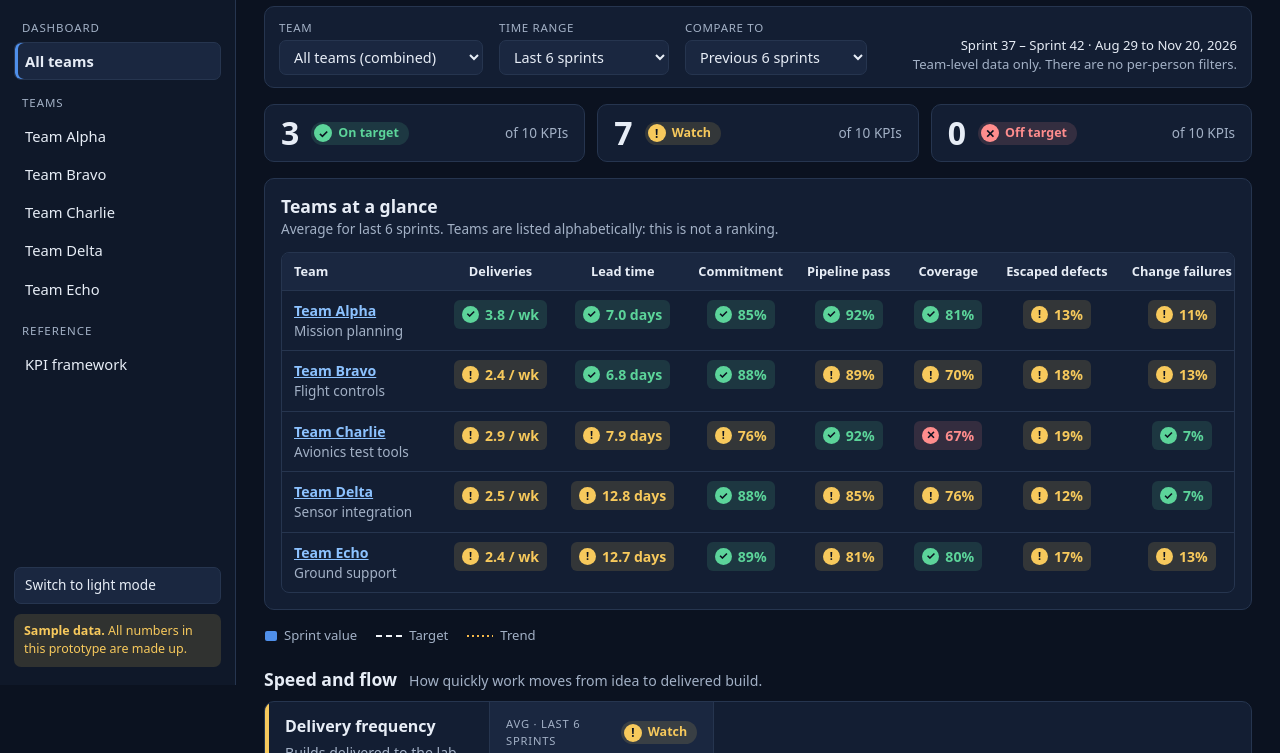
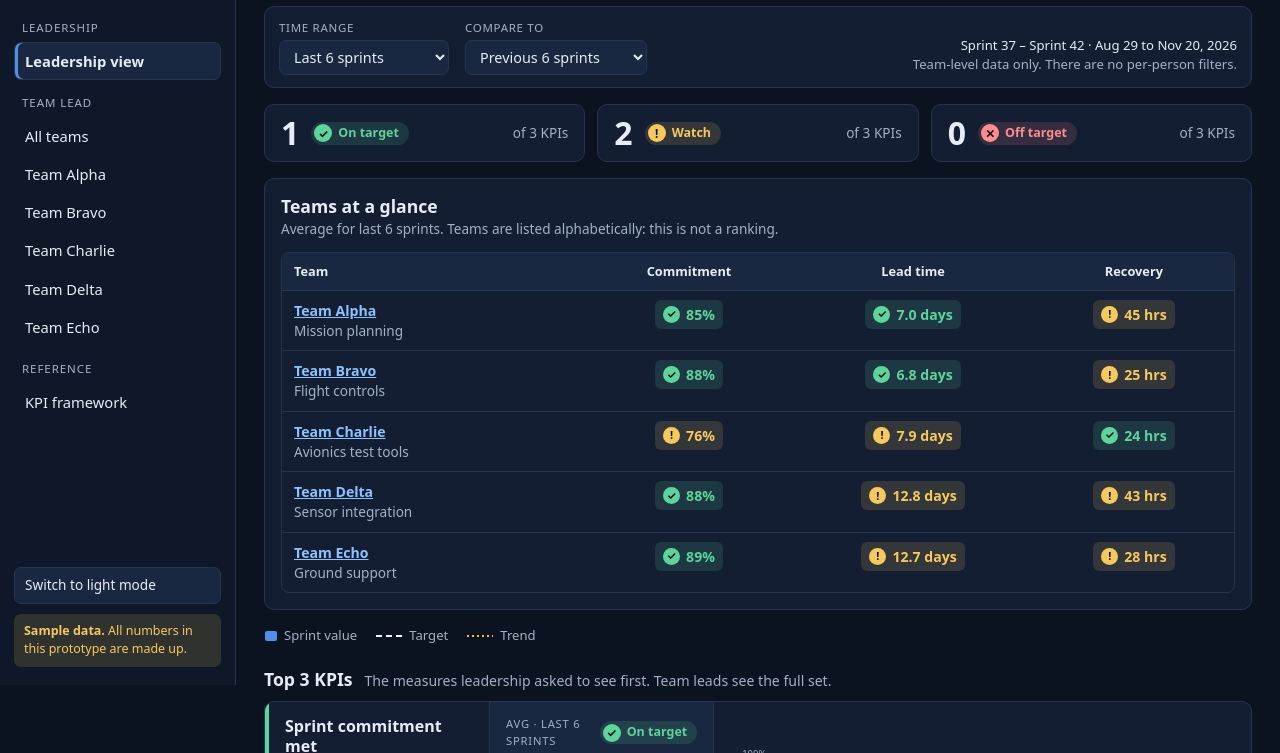
Before and after one commit to mbsolarsh/402-sweg-dashboard, a plain HTML site: page dashboard/index.html in a window 1280 px wide. Shown: the part 115-868 px from the top of the page. Drawn offline with Linux system fonts and the light colour scheme.

Commit message:
Add leadership and team lead views; update KPIs from Dexter interview
Leadership view shows only the top 3 KPIs (sprint commitment, lead time,
recovery time). Team lead view shows the full set. Disable delivery
frequency, enable cycle time, redefine lead time, and log interview notes.

Co-Authored-By: Claude Sonnet 5.5 <noreply@anthropic.com>

```diff
--- a/dashboard/index.html
+++ b/dashboard/index.html
@@ -19,11 +19,14 @@
       </a>
 
       <nav class="side-nav" aria-label="Main">
-        <p class="side-nav__label">Dashboard</p>
+        <p class="side-nav__label">Leadership</p>
         <ul>
-          <li><a href="#/dashboard" data-route="dashboard" data-team="">All teams</a></li>
+          <li><a href="#/dashboard" data-route="dashboard" data-view="leadership" data-team="">Leadership view</a></li>
         </ul>
-        <p class="side-nav__label">Teams</p>
+        <p class="side-nav__label">Team lead</p>
+        <ul>
+          <li><a href="#/dashboard?view=lead" data-route="dashboard" data-view="lead" data-team="">All teams</a></li>
+        </ul>
         <ul id="team-links"></ul>
         <p class="side-nav__label">Reference</p>
         <ul>
--- a/dashboard/js/app.js
+++ b/dashboard/js/app.js
@@ -4,8 +4,9 @@
  * data/team-data.js.
  *
  * Views (URL hash):
- *   #/dashboard               all teams combined (leadership view)
- *   #/dashboard?team=<id>     one team (team leader view)
+ *   #/dashboard               leadership view: all teams combined, top 3 KPIs only
+ *   #/dashboard?view=lead     team lead view: all teams combined, full KPI set
+ *   #/dashboard?team=<id>     team lead view: one team, full KPI set
  *   #/kpi/<kpiId>?team=<id>   drill-down: one KPI, compare teams, full definition
  *   #/framework               the KPI framework table
  *
@@ -46,6 +47,24 @@
   }
   function lastNum(arr) { for (var i = arr.length - 1; i >= 0; i--) if (isNum(arr[i])) return { v: arr[i], i: i }; return null; }
   function seriesFor(teamId, kpiId) { return teamId ? D.series[teamId][kpiId] : D.group(kpiId); }
+
+  // ---------- audiences ----------
+  // 'leadership' = high-level view (top 3 KPIs). 'lead' = team lead view (everything).
+  function viewOf(params, kpi) {
+    var wantsLead = params.view === 'lead' || (params.team && teamById[params.team]);
+    if (kpi && !inView(kpi, 'leadership')) wantsLead = true;
+    return wantsLead ? 'lead' : 'leadership';
+  }
+  function inView(k, view) {
+    var a = k.audience || ['teamlead'];
+    return a.indexOf(view === 'lead' ? 'teamlead' : 'leadership') > -1;
+  }
+  function kpisFor(view) {
+    var list = KPIS.filter(function (k) { return inView(k, view); });
+    if (view !== 'lead') list.sort(function (a, b) { return (a.leadershipRank || 99) - (b.leadershipRank || 99); });
+    return list;
+  }
+  function viewQuery(teamId, view) { return teamId ? '?team=' + teamId : (view === 'lead' ? '?view=lead' : ''); }
 
   // ---------- formatting ----------
   var UNIT = { percent: '%', days: 'days', hours: 'hrs', perWeek: '/ wk', count: '', score: '/ 5' };
@@ -123,10 +142,10 @@
   function filterBar(teamId, opts) {
     opts = opts || {};
     return '<div class="filters" role="group" aria-label="Filters">' +
-      '<label class="field"><span class="field__label">Team</span><select data-action="team">' +
+      (opts.hideTeam ? '' : '<label class="field"><span class="field__label">Team</span><select data-action="team">' +
         '<option value="">All teams (combined)</option>' +
         C.teams.map(function (t) { return '<option value="' + t.id + '"' + (t.id === teamId ? ' selected' : '') + '>' + esc(t.name) + '</option>'; }).join('') +
-      '</select></label>' +
+      '</select></label>') +
       '<label class="field"><span class="field__label">Time range</span><select data-action="range">' +
         C.ranges.map(function (r) { return '<option value="' + r.id + '"' + (r.id === state.rangeId ? ' selected' : '') + '>' + esc(r.label) + '</option>'; }).join('') +
       '</select></label>' +
@@ -152,7 +171,7 @@
     var s = stats(k, teamId);
     var p = parts(k, s.cur);
     var pair = k.pairedWith && kpiById[k.pairedWith];
-    var q = teamId ? '?team=' + teamId : '';
+    var q = viewQuery(teamId, opts.view);
     var ps = windowPeriods();
     var chart = CH.barTrend({
       labels: ps.map(function (x) { return x.short; }),
@@ -188,25 +207,25 @@
       '</article>';
   }
 
-  function summary(teamId) {
+  function summary(teamId, list) {
     var c = { ok: 0, watch: 0, off: 0 };
-    KPIS.forEach(function (k) { var s = stats(k, teamId).status; if (c[s.key] != null) c[s.key]++; });
+    list.forEach(function (k) { var s = stats(k, teamId).status; if (c[s.key] != null) c[s.key]++; });
     function tile(st, n) {
-      return '<li class="stat stat--' + st.key + '"><span class="stat__n">' + n + '</span>' + badge(st) + '<span class="stat__of">of ' + KPIS.length + ' KPIs</span></li>';
+      return '<li class="stat stat--' + st.key + '"><span class="stat__n">' + n + '</span>' + badge(st) + '<span class="stat__of">of ' + list.length + ' KPIs</span></li>';
     }
     return '<ul class="stats" aria-label="KPI status summary">' + tile(STATUS.ok, c.ok) + tile(STATUS.watch, c.watch) + tile(STATUS.off, c.off) + '</ul>';
   }
 
-  function teamsMatrix() {
+  function teamsMatrix(list) {
     return '<section class="panel" aria-labelledby="matrix-h">' +
       '<div class="panel__head"><h2 id="matrix-h">Teams at a glance</h2>' +
       '<p class="muted">Average for ' + esc(range().label.toLowerCase()) + '. Teams are listed alphabetically: this is not a ranking.</p></div>' +
       '<div class="table-wrap" tabindex="0" role="region" aria-label="Teams at a glance"><table class="matrix"><thead><tr><th scope="col">Team</th>' +
-      KPIS.map(function (k) { return '<th scope="col"><abbr title="' + esc(k.name) + '">' + esc(k.short) + '</abbr></th>'; }).join('') +
+      list.map(function (k) { return '<th scope="col"><abbr title="' + esc(k.name) + '">' + esc(k.short) + '</abbr></th>'; }).join('') +
       '</tr></thead><tbody>' +
       C.teams.slice().sort(function (a, b) { return a.name.localeCompare(b.name); }).map(function (t) {
         return '<tr><th scope="row"><a href="#/dashboard?team=' + t.id + '">' + esc(t.name) + '</a><span class="muted small">' + esc(t.project || '') + '</span></th>' +
-          KPIS.map(function (k) {
+          list.map(function (k) {
             var s = stats(k, t.id);
             return '<td class="cell cell--' + s.status.key + '"><a href="#/kpi/' + k.id + '?team=' + t.id + '" aria-label="' + esc(t.name + ', ' + k.name + ': ' + fmt(k, s.cur) + ', ' + s.status.label) + '">' +
               '<span class="cell__icon" aria-hidden="true">' + s.status.icon + '</span>' + esc(fmt(k, s.cur)) + '</a></td>';
@@ -215,13 +234,13 @@
       '</tbody></table></div></section>';
   }
 
-  function categoryBlocks(teamId) {
+  function categoryBlocks(teamId, list, view) {
     return C.categories.map(function (cat) {
-      var ks = KPIS.filter(function (k) { return k.category === cat.id; });
+      var ks = list.filter(function (k) { return k.category === cat.id; });
       if (!ks.length) return '';
       return '<section class="cat" aria-labelledby="cat-' + cat.id + '">' +
         '<div class="cat__head"><h2 id="cat-' + cat.id + '">' + esc(cat.label) + '</h2><p class="muted">' + esc(cat.blurb) + '</p></div>' +
-        ks.map(function (k) { return kpiRow(k, teamId); }).join('') +
+        ks.map(function (k) { return kpiRow(k, teamId, { view: view }); }).join('') +
         '</section>';
     }).join('');
   }
@@ -230,29 +249,47 @@
   function viewDashboard(params) {
     var teamId = params.team && teamById[params.team] ? params.team : null;
     var team = teamId ? teamById[teamId] : null;
+    var view = viewOf(params);
+    var list = kpisFor(view);
+    if (view === 'leadership') {
+      return '<header class="page-head">' +
+          '<p class="crumbs">Leadership view</p>' +
+          '<h1 tabindex="-1">All teams</h1>' +
+          '<p class="muted">' + C.teams.length + ' teams combined. Are we doing the work we want to do, effectively?</p>' +
+        '</header>' +
+        filterBar(null, { hideTeam: true }) +
+        summary(null, list) +
+        teamsMatrix(list) +
+        chartLegend() +
+        '<section class="cat" aria-labelledby="top-h"><div class="cat__head"><h2 id="top-h">Top ' + list.length + ' KPIs</h2>' +
+          '<p class="muted">The measures leadership asked to see first. Team leads see the full set.</p></div>' +
+          list.map(function (k) { return kpiRow(k, null, { view: view }); }).join('') +
+        '</section>';
+    }
     return '<header class="page-head">' +
-        '<p class="crumbs">' + (team ? '<a href="#/dashboard">All teams</a> <span aria-hidden="true">/</span> Team view' : 'Leadership view') + '</p>' +
+        '<p class="crumbs">' + (team ? '<a href="#/dashboard?view=lead">Team lead view</a> <span aria-hidden="true">/</span> ' + esc(team.name) : 'Team lead view') + '</p>' +
         '<h1 tabindex="-1">' + (team ? esc(team.name) : 'All teams') + '</h1>' +
-        '<p class="muted">' + (team ? esc(team.project || '') : C.teams.length + ' teams combined') + '</p>' +
+        '<p class="muted">' + (team ? esc(team.project || '') : C.teams.length + ' teams combined, full KPI set') + '</p>' +
       '</header>' +
       filterBar(teamId) +
-      summary(teamId) +
-      (team ? '' : teamsMatrix()) +
+      summary(teamId, list) +
+      (team ? '' : teamsMatrix(list)) +
       chartLegend() +
-      categoryBlocks(teamId);
+      categoryBlocks(teamId, list, view);
   }
 
   function viewKpi(kpiId, params) {
     var k = kpiById[kpiId];
     if (!k) return viewNotFound();
     var teamId = params.team && teamById[params.team] ? params.team : null;
+    var view = viewOf(params, k);
     if (state.chartKpi !== kpiId + '|' + (teamId || '')) {
       state.chartTeams = teamId ? [teamId, 'group'] : C.teams.map(function (t) { return t.id; }).concat(['group']);
       state.chartKpi = kpiId + '|' + (teamId || '');
     }
     var pair = k.pairedWith && kpiById[k.pairedWith];
     var cat = C.categories.find(function (c) { return c.id === k.category; });
-    var q = teamId ? '?team=' + teamId : '';
+    var q = viewQuery(teamId, view);
     function chip(id, label, i) {
       var cls = id === 'group' ? 'sgroup' : 's' + (i % 6 + 1);
       var dash = id === 'group' ? '' : C.seriesDashes[i % C.seriesDashes.length];
@@ -262,12 +299,12 @@
     function fact(t, d) { return d ? '<dt>' + esc(t) + '</dt><dd>' + esc(d) + '</dd>' : ''; }
 
     return '<header class="page-head">' +
-        '<p class="crumbs"><a href="#/dashboard' + q + '">' + esc(scopeName(teamId)) + '</a> <span aria-hidden="true">/</span> ' + esc(cat ? cat.label : '') + '</p>' +
+        '<p class="crumbs"><a href="#/dashboard' + q + '">' + esc(view === 'lead' ? (teamId ? scopeName(teamId) : 'Team lead view') : 'Leadership view') + '</a> <span aria-hidden="true">/</span> ' + esc(cat ? cat.label : '') + '</p>' +
         '<h1 tabindex="-1">' + esc(k.name) + (k.enabled === false ? ' <span class="pill">Not selected</span>' : '') + '</h1>' +
       '</header>' +
-      filterBar(teamId) +
+      filterBar(teamId, { hideTeam: view !== 'lead' }) +
       chartLegend() +
-      kpiRow(k, teamId, { noLink: true }) +
+      kpiRow(k, teamId, { noLink: true, view: view }) +
       '<div class="detail-grid">' +
         '<section class="panel" aria-labelledby="cmp-h"><div class="panel__head"><h2 id="cmp-h">Compare teams</h2>' +
           '<p class="muted">Each sprint, ' + esc(range().label.toLowerCase()) + '. Lines are not smoothed.</p></div>' +
@@ -328,11 +365,11 @@
     var rejected = ALL.filter(function (k) { return k.enabled === false; });
     function catName(k) { var c = C.categories.find(function (x) { return x.id === k.category; }); return c ? c.label : ''; }
     return '<header class="page-head"><p class="crumbs">Reference</p><h1 tabindex="-1">KPI framework</h1>' +
-      '<p class="muted">' + KPIS.length + ' recommended KPIs, balanced across speed, quality, stability and team health. All are measured per team, never per person.</p></header>' +
+      '<p class="muted">' + KPIS.length + ' recommended KPIs, balanced across speed, quality, stability and team health. Leadership sees the top ' + kpisFor('leadership').length + '; team leads see all of them. All are measured per team, never per person.</p></header>' +
       '<section class="panel"><div class="table-wrap" tabindex="0" role="region" aria-label="KPI framework"><table class="framework"><thead><tr>' +
       cols.map(function (c) { return '<th scope="col">' + c + '</th>'; }).join('') + '</tr></thead><tbody>' +
       KPIS.map(function (k) {
-        return '<tr><th scope="row"><a href="#/kpi/' + k.id + '">' + esc(k.name) + '</a><span class="tag">' + esc(catName(k)) + '</span><span class="small">' + esc(k.definition) + '</span></th>' +
+        return '<tr><th scope="row"><a href="#/kpi/' + k.id + '">' + esc(k.name) + '</a><span class="tag">' + esc(catName(k)) + '</span><span class="tag">' + (inView(k, 'leadership') ? 'Leadership + team lead' : 'Team lead') + '</span><span class="small">' + esc(k.definition) + '</span></th>' +
           '<td>' + esc(k.formula) + '</td><td>' + esc(k.dataSource) + '</td><td>' + esc(k.question) + '</td>' +
           '<td><strong>' + esc(targetText(k)) + '</strong><br><span class="muted">' + esc(k.benchmark) + '</span></td><td>' + esc(k.gamingRisk) + '</td></tr>';
       }).join('') + '</tbody></table></div></section>' +
@@ -363,9 +400,10 @@
 
   function updateNav(r) {
     var team = r.params.team || '';
+    var view = viewOf(r.params);
     document.querySelectorAll('.side-nav a').forEach(function (a) {
       var route = a.getAttribute('data-route'), t = a.getAttribute('data-team');
-      var on = route === r.name && (route !== 'dashboard' || (t || '') === (r.name === 'dashboard' ? team : '__'));
+      var on = route === r.name && (route !== 'dashboard' || ((a.getAttribute('data-view') || 'leadership') === view && (t || '') === team));
       if (on) a.setAttribute('aria-current', 'page'); else a.removeAttribute('aria-current');
     });
   }
@@ -408,7 +446,7 @@
     else if (action === 'compare') { state.compare = t.value; save('compare'); render(); }
     else if (action === 'team') {
       var base = r.name === 'kpi' ? '#/kpi/' + r.id : '#/dashboard';
-      location.hash = base + (t.value ? '?team=' + t.value : '');
+      location.hash = base + (t.value ? '?team=' + t.value : '?view=lead');
     } else if (action === 'series') {
       state.chartTeams = Array.prototype.filter.call(document.querySelectorAll('[data-action="series"]'), function (b) { return b.checked; })
         .map(function (b) { return b.value; });
@@ -427,7 +465,7 @@
   document.getElementById('brand-title').textContent = C.title;
   document.getElementById('brand-org').textContent = C.orgName;
   document.getElementById('team-links').innerHTML = C.teams.map(function (t) {
-    return '<li><a href="#/dashboard?team=' + t.id + '" data-route="dashboard" data-team="' + t.id + '">' + esc(t.name) + '</a></li>';
+    return '<li><a href="#/dashboard?team=' + t.id + '" data-route="dashboard" data-view="lead" data-team="' + t.id + '">' + esc(t.name) + '</a></li>';
   }).join('');
   if (!C.sampleData) document.getElementById('sample-note').hidden = true;
   applyTheme();
--- a/dashboard/js/kpis.js
+++ b/dashboard/js/kpis.js
@@ -10,6 +10,8 @@
  *   gamingRisk       -> Risk of gaming, and the guard against it
  *
  * Display fields:
+ *   audience     who sees it: 'leadership' (high-level view) and/or 'teamlead'.
+ *                Leadership shows only the Product Owner's top 3, ordered by leadershipRank.
  *   enabled      true = shown on the dashboard. Set false for metrics you
  *                considered and rejected (they appear under "Considered,
  *                not selected" on the Framework page with rejectedReason).
@@ -28,7 +30,8 @@
 window.DASH_KPIS = [
   {
     id: 'delivery-frequency',
-    enabled: true,
+    enabled: false,
+    rejectedReason: 'Product Owner interview (Dexter): 402 SWEG is R&D and hands off for maintenance, so it does not "deliver" on a cycle. Not applicable.',
     name: 'Delivery frequency',
     short: 'Deliveries',
     category: 'speed',
@@ -47,11 +50,12 @@ window.DASH_KPIS = [
   {
     id: 'lead-time',
     enabled: true,
+    audience: ['leadership', 'teamlead'], leadershipRank: 2,
     name: 'Lead time for changes',
     short: 'Lead time',
     category: 'speed',
-    definition: 'Time from code commit to that change being in a delivered build.',
-    formula: 'Median(delivery time − commit time) across changes in period (days)',
+    definition: 'Time from a change being identified to that change being in a branch or implemented in the code.',
+    formula: 'Median(merge or implementation date − date change was identified) across changes in period (days)',
     unit: 'days', decimals: 1,
     direction: 'lower', target: 7, warn: 14,
     dataSource: 'GitLab / Azure DevOps commits and pipeline runs',
@@ -64,8 +68,8 @@ window.DASH_KPIS = [
   },
   {
     id: 'cycle-time',
-    enabled: false,
-    rejectedReason: 'Overlaps with lead time at the leadership level. Candidate for a stage-by-stage drill-down later.',
+    enabled: true,
+    audience: ['teamlead'],
     name: 'Cycle time',
     short: 'Cycle time',
     category: 'speed',
@@ -103,6 +107,7 @@ window.DASH_KPIS = [
   {
     id: 'sprint-completion',
     enabled: true,
+    audience: ['leadership', 'teamlead'], leadershipRank: 1,
     name: 'Sprint commitment met',
     short: 'Commitment',
     category: 'speed',
@@ -121,6 +126,7 @@ window.DASH_KPIS = [
   {
     id: 'pipeline-pass-rate',
     enabled: true,
+    audience: ['teamlead'],
     name: 'CI/CD pipeline pass rate',
     short: 'Pipeline pass',
     category: 'quality',
@@ -139,6 +145,7 @@ window.DASH_KPIS = [
   {
     id: 'test-coverage',
     enabled: true,
+    audience: ['teamlead'],
     name: 'Unit test coverage',
     short: 'Coverage',
     category: 'quality',
@@ -157,6 +164,7 @@ window.DASH_KPIS = [
   {
     id: 'escaped-defects',
     enabled: true,
+    audience: ['teamlead'],
     name: 'Escaped defect rate',
     short: 'Escaped defects',
     category: 'quality',
@@ -175,6 +183,7 @@ window.DASH_KPIS = [
   {
     id: 'change-failure-rate',
     enabled: true,
+    audience: ['teamlead'],
     name: 'Change failure rate',
     short: 'Change failures',
     category: 'stability',
@@ -193,6 +202,7 @@ window.DASH_KPIS = [
   {
     id: 'recovery-time',
     enabled: true,
+    audience: ['leadership', 'teamlead'], leadershipRank: 3,
     name: 'Recovery time',
     short: 'Recovery',
     category: 'stability',
@@ -211,7 +221,7 @@ window.DASH_KPIS = [
   {
     id: 'rework-rate',
     enabled: false,
-    rejectedReason: 'Overlaps with change failure rate and depends on consistent work item labelling across teams.',
+    rejectedReason: 'Product Owner interview (Dexter): not applicable to R&D work. Also overlaps with change failure rate and depends on consistent work item labelling.',
     name: 'Rework rate',
     short: 'Rework',
     category: 'stability',
@@ -249,6 +259,7 @@ window.DASH_KPIS = [
   {
     id: 'review-turnaround',
     enabled: true,
+    audience: ['teamlead'],
     name: 'Code review turnaround',
     short: 'Review time',
     category: 'health',
@@ -286,6 +297,7 @@ window.DASH_KPIS = [
   {
     id: 'team-pulse',
     enabled: true,
+    audience: ['teamlead'],
     name: 'Team health pulse',
     short: 'Team pulse',
     category: 'health',
```
Also changed, not shown: 2 other files.
